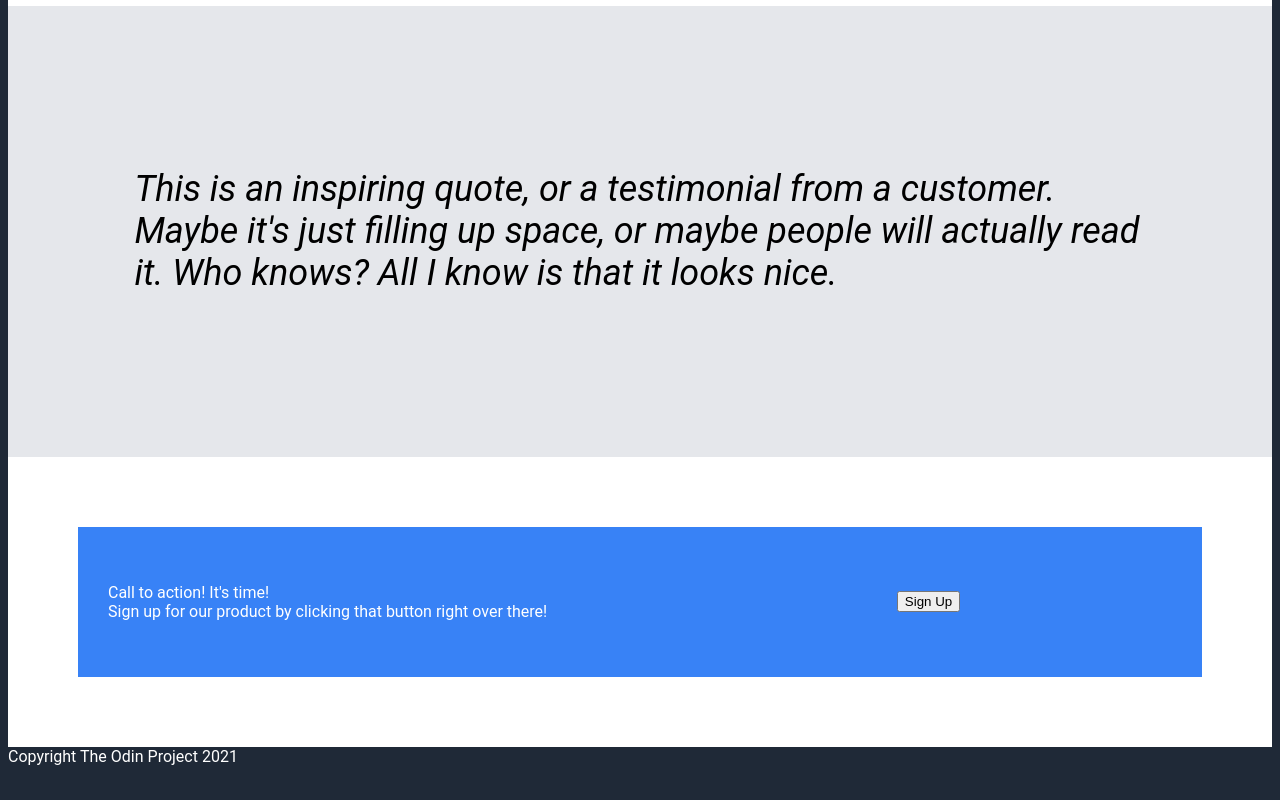
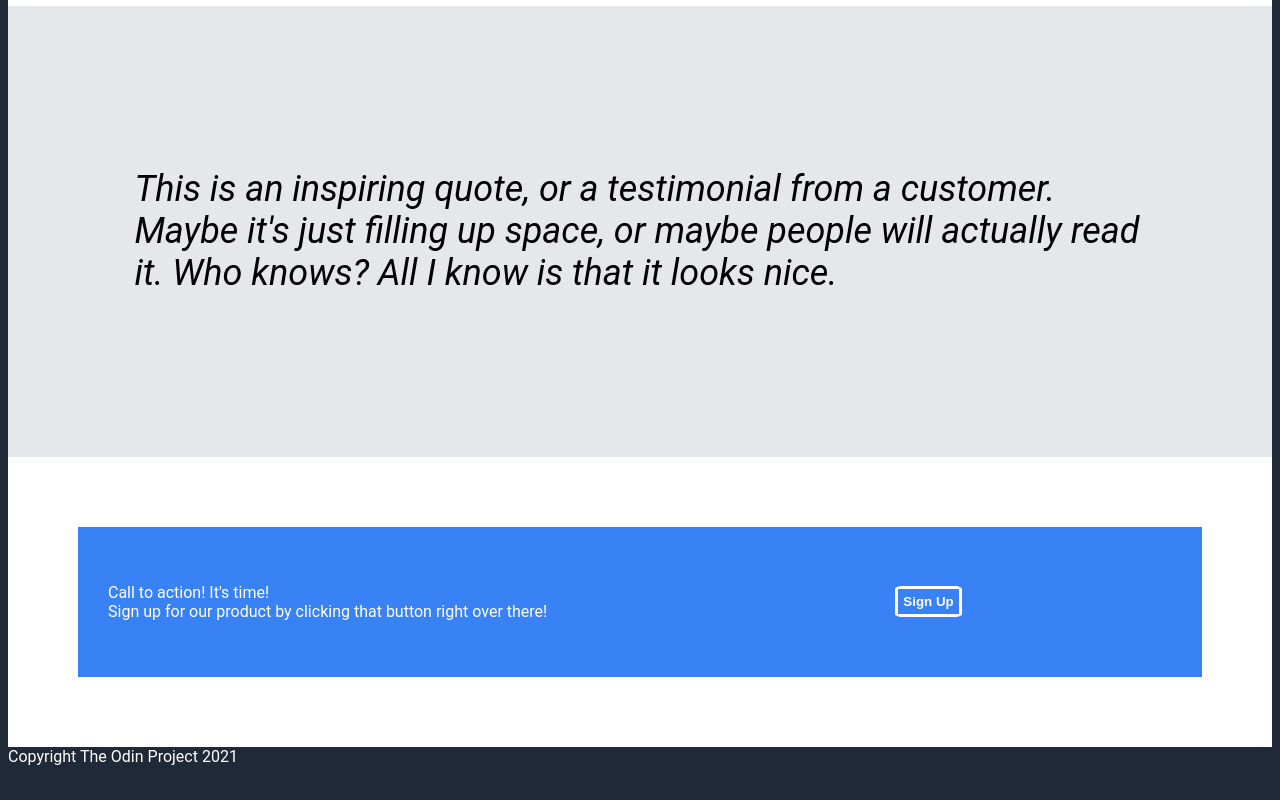
Before and after one commit to JCL1990/TOPFoundationLandingPage, a plain HTML site: page index.html in a window 1280 px wide. Shown: the part 748-1548 px from the top of the page. Drawn offline with Linux system fonts and the light colour scheme.

Commit message:
A few more changes, not there yet.

```diff
--- a/styles.css
+++ b/styles.css
@@ -128,9 +128,6 @@ a {
     align-items: start;
     background-color: #3882f6;
     padding-left: 30px;
-
-
-
 }
 
 .fourthblockright {
@@ -139,7 +136,15 @@ a {
     width: 50%;
     justify-content: center;
     background-color: #3882f6;
+}
 
+button {
+    background-color: #3882f6;
+    font-weight: bold;
+    color: white;
+    border: 3px solid white;
+    border-radius: 10%;
+    padding: 5px;
 }
 
 .blockpara {
```
